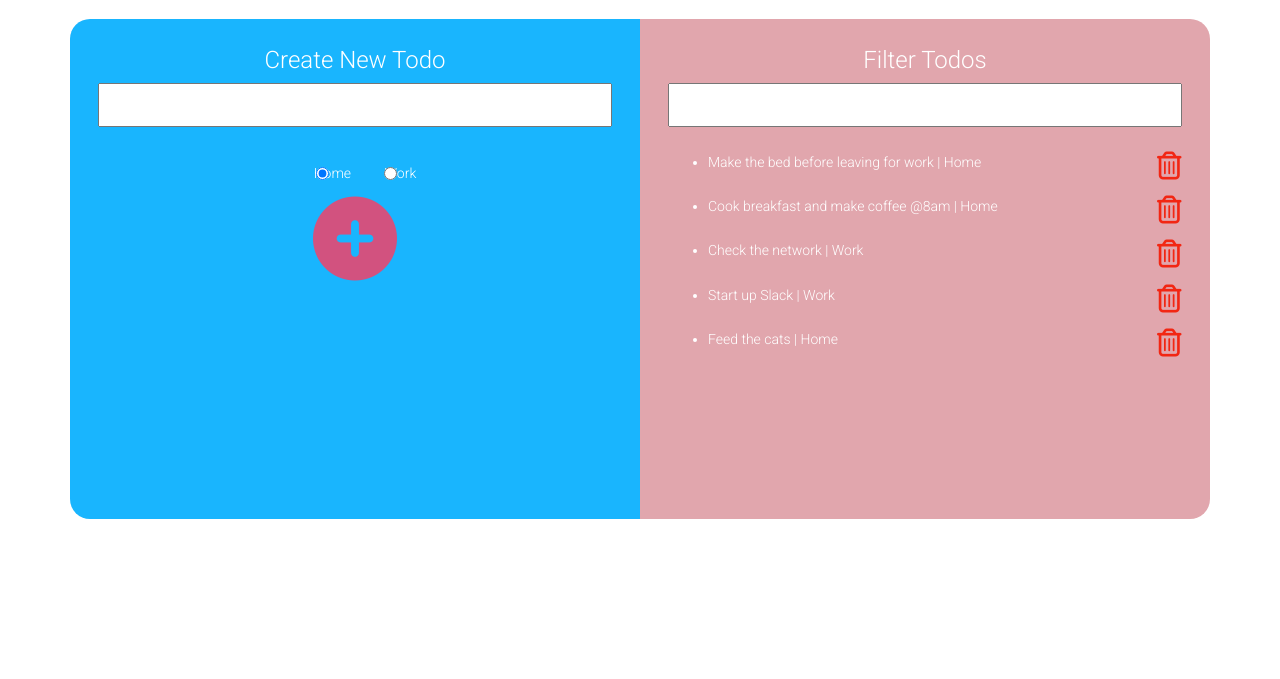
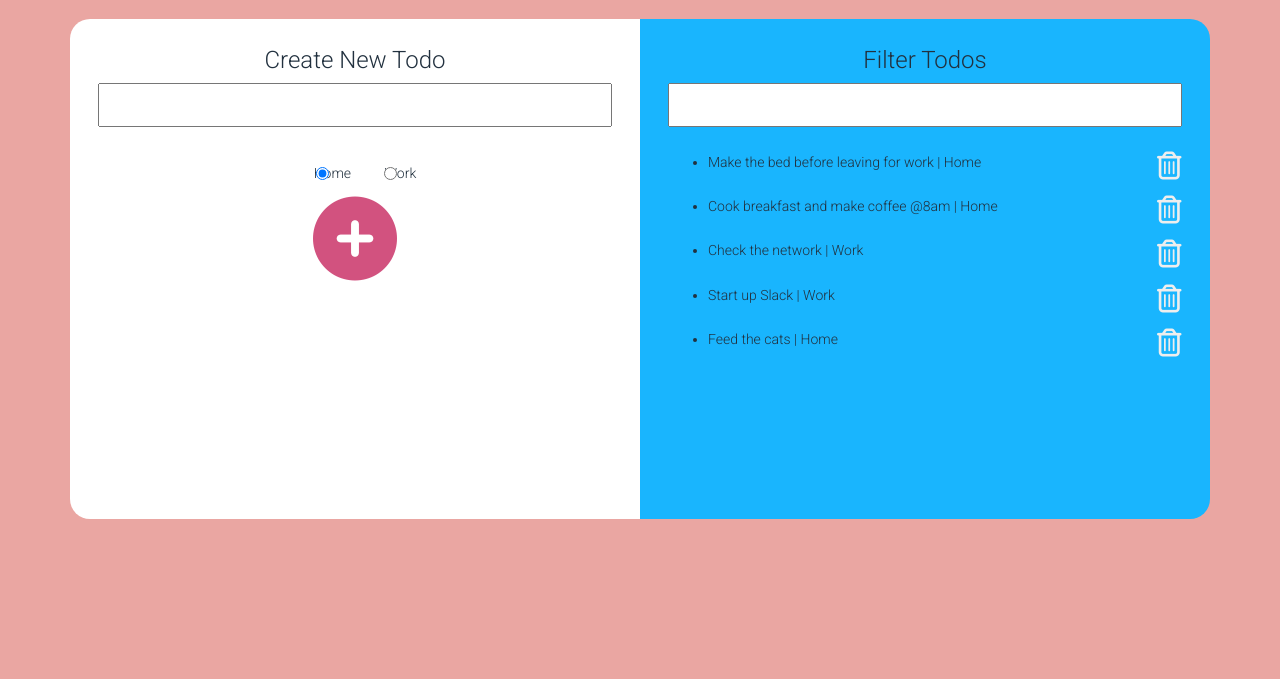
Before and after one commit to carter-harris/angular-todo, a website: page public/index.html in a window 1280 px wide. Shown: the part 121-800 px from the top of the page. Drawn offline with nearby package versions, Linux system fonts and the light colour scheme; some packages are replaced by stand-ins of ours.

Commit message:
delete fixed

```diff
--- a/public/app/todo.ctrl.js
+++ b/public/app/todo.ctrl.js
@@ -7,6 +7,7 @@ angular.module('TodoApp').controller("TodoCtrl", function ($http) {
   todo.potato = '';
   todo.variableName = '';
   todo.newTodo = '';
+  todo.tasks = [];
 
   todo.taskType = 'home';
   todo.selectedTodo = 'nothing';
@@ -26,8 +27,8 @@ angular.module('TodoApp').controller("TodoCtrl", function ($http) {
   }
 
 
-  todo.removeTodo = function (todo) {
-    const taskIndex = todo.tasks.indexOf(todo);
+  todo.removeTodo = function (todoItem) {
+    const taskIndex = todo.tasks.indexOf(todoItem);
     if (taskIndex >= 0) {
       todo.tasks.splice(taskIndex, 1); // eslint-disable-line no-magic-numbers
     }
--- a/public/app/todo.html
+++ b/public/app/todo.html
@@ -29,9 +29,9 @@
 
       <!-- ul of task populated from json file and what is added by the user, with a delete button -->
       <div>
-        <ul ng-repeat="todo in todo.tasks | filter: potato">
-          <li>{{todo.name}} | {{todo.type}}
-            <i class="fa fa-trash-o btn-delete" ng-click="todo.removeTodo(todo)" aria-hidden="true"></i>
+        <ul ng-repeat="todoItem in todo.tasks | filter: potato">
+          <li>{{todoItem.name}} | {{todoItem.type}}
+            <i class="fa fa-trash-o btn-delete" ng-click="todo.removeTodo(todoItem)" aria-hidden="true"></i>
           </li>
         </ul>
       </div>
--- a/public/css/main.css
+++ b/public/css/main.css
@@ -19,6 +19,7 @@ body {
   width: 100%;
   height: 100%;
   font-family: 'Roboto', sans-serif;
+  background-color: #EAA6A2;
 }
 
 
@@ -32,7 +33,8 @@ h1 {
   margin: 2% 0;
   padding: 2rem 0 1em 0;
   font-weight: 400;
-  color: #19B5FE;
+  /*color: #19B5FE;*/
+  color: #FFF;
 }
 
 h3  {
@@ -57,20 +59,19 @@ li {
   height: 500px;
   text-align: center;
   font-weight: 300;
-  background: #19B5FE;
-  color: #FFF;
+  background: #FFF;
+  color: #22313F;
 }
 
 .rightbox {
-  /*border: 2px solid black;*/
   border-left: 0;
   border-radius: 0 20px 20px 0;
   display: block;
   padding: 2em;
   height: 500px;
   font-weight: 300;
-  background: #E1A6AD;
-  color: #FFF;
+  background: #19B5FE;
+  color: #22313F;
 }
 
 
@@ -83,6 +84,7 @@ li {
   margin-bottom: 2rem;
   font-size: 1.9em;
   width: 100%;
+  color: #000;
 }
 
 .input-labels {
@@ -104,7 +106,7 @@ li {
   position: absolute;
   right: 0;
   margin-right: 5%;
-  color: #F22613;
+  color: #EEEEEE;
   font-size: 2em;
 }
 
```
